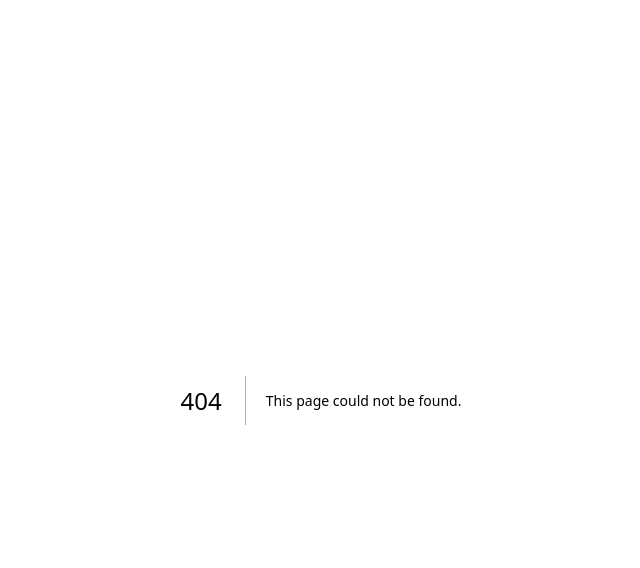
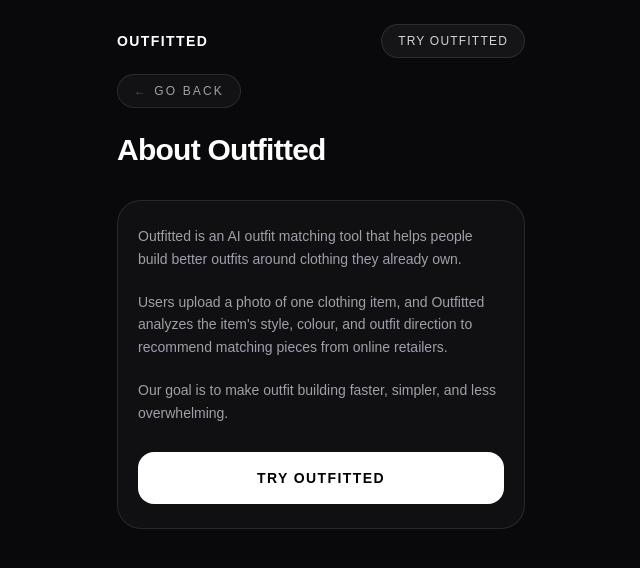
Before and after one commit to tzvetkovalexander12/outfitted, a Next.js app: page /about in a window 1280 px wide. Before the commit this address had no page. Shown: the top 568 px of the page, without its empty margins (319-959 px from the left). Built offline with nearby package versions, Linux system fonts and the light colour scheme.

Commit message:
Add trust and legal pages

```diff
--- /dev/null
+++ b/app/about/page.tsx
@@ -0,0 +1,33 @@
+import type { Metadata } from "next";
+import Link from "next/link";
+import { LegalPageShell } from "../../components/legal-page-shell";
+
+export const metadata: Metadata = {
+  title: "About | Outfitted",
+  description:
+    "Learn how Outfitted uses AI to recommend matching pieces from European retailers around clothing you already own.",
+};
+
+export default function AboutPage() {
+  return (
+    <LegalPageShell title="About Outfitted">
+      <p>
+        Outfitted is an AI outfit matching tool that helps people build better outfits around clothing they already own.
+      </p>
+      <p>
+        Users upload a photo of one clothing item, and Outfitted analyzes the item&apos;s style, colour, and outfit
+        direction to recommend matching pieces from online retailers.
+      </p>
+      <p>Our goal is to make outfit building faster, simpler, and less overwhelming.</p>
+
+      <div className="pt-2">
+        <Link
+          href="/outfit"
+          className="inline-flex w-full items-center justify-center rounded-2xl bg-white px-6 py-4 text-sm font-semibold uppercase tracking-widest text-black transition hover:scale-[1.02] hover:bg-zinc-100 active:scale-[0.99]"
+        >
+          Try Outfitted
+        </Link>
+      </div>
+    </LegalPageShell>
+  );
+}
--- /dev/null
+++ b/app/affiliate-disclosure/page.tsx
@@ -0,0 +1,24 @@
+import type { Metadata } from "next";
+import { LegalPageShell } from "../../components/legal-page-shell";
+
+export const metadata: Metadata = {
+  title: "Affiliate Disclosure | Outfitted",
+  description: "How affiliate links on Outfitted work and how they support the service.",
+};
+
+export default function AffiliateDisclosurePage() {
+  return (
+    <LegalPageShell title="Affiliate Disclosure">
+      <p>Outfitted recommends clothing and accessories from online retailers.</p>
+      <p>
+        Some links on Outfitted may be affiliate links. This means we may earn a commission if a user clicks a product
+        link and makes a purchase.
+      </p>
+      <p>This does not change the price users pay.</p>
+      <p>Affiliate partnerships help keep Outfitted free to use.</p>
+      <p>
+        We aim to recommend products that are relevant to the uploaded item and useful for building better outfits.
+      </p>
+    </LegalPageShell>
+  );
+}
--- /dev/null
+++ b/app/contact/page.tsx
@@ -0,0 +1,28 @@
+import type { Metadata } from "next";
+import { LegalPageShell } from "../../components/legal-page-shell";
+
+export const metadata: Metadata = {
+  title: "Contact | Outfitted",
+  description: "Contact Outfitted for questions, feedback, partnerships, or affiliate enquiries.",
+};
+
+export default function ContactPage() {
+  return (
+    <LegalPageShell title="Contact">
+      <p>For questions, feedback, partnership requests, or affiliate enquiries, contact:</p>
+      <p className="text-white">
+        <span className="text-[11px] uppercase tracking-[0.16em] text-zinc-600">Email</span>
+        <br />
+        <a
+          href="mailto:tzvetkovalexander@gmail.com"
+          className="mt-1 inline-block font-medium text-zinc-200 underline decoration-white/20 underline-offset-4 transition hover:text-white hover:decoration-white/40"
+        >
+          tzvetkovalexander@gmail.com
+        </a>
+      </p>
+      <p className="text-zinc-500">
+        We are currently improving Outfitted and welcome feedback from users and retail partners.
+      </p>
+    </LegalPageShell>
+  );
+}
--- a/app/outfit/page.tsx
+++ b/app/outfit/page.tsx
@@ -1,5 +1,6 @@
 "use client";
 
+import Link from "next/link";
 import { useEffect, useMemo, useState } from "react";
 import { getProductsForCategories } from "../../lib/products";
 
@@ -711,6 +712,26 @@
           </section>
         )}
       </div>
+
+      <footer className="mx-auto max-w-md border-t border-white/[0.08] px-4 pb-10 pt-10 sm:px-5">
+        <nav
+          className="flex flex-wrap justify-center gap-x-5 gap-y-2 text-[10px] uppercase tracking-[0.16em] text-zinc-600"
+          aria-label="Legal and contact"
+        >
+          <Link href="/about" className="transition hover:text-zinc-400">
+            About
+          </Link>
+          <Link href="/privacy" className="transition hover:text-zinc-400">
+            Privacy
+          </Link>
+          <Link href="/affiliate-disclosure" className="transition hover:text-zinc-400">
+            Affiliate Disclosure
+          </Link>
+          <Link href="/contact" className="transition hover:text-zinc-400">
+            Contact
+          </Link>
+        </nav>
+      </footer>
     </main>
   );
 }
--- a/app/page.tsx
+++ b/app/page.tsx
@@ -127,13 +127,32 @@
       </div>
 
       {/* Footer */}
-      <footer className="mx-auto max-w-md px-5 pb-10 border-t border-white/10 pt-8 flex items-center justify-between">
-        <span className="text-xs font-semibold uppercase tracking-widest text-zinc-600">
-          Outfitted
-        </span>
-        <span className="text-xs text-zinc-700">
-          AI outfit matching, simplified.
-        </span>
+      <footer className="mx-auto max-w-md border-t border-white/10 px-5 pb-10 pt-8">
+        <div className="flex flex-col gap-6 sm:flex-row sm:items-start sm:justify-between">
+          <div>
+            <span className="text-xs font-semibold uppercase tracking-widest text-zinc-600">
+              Outfitted
+            </span>
+            <p className="mt-1 text-xs text-zinc-700">AI outfit matching, simplified.</p>
+          </div>
+          <nav
+            className="flex flex-wrap gap-x-4 gap-y-2 text-[11px] uppercase tracking-[0.14em] text-zinc-500"
+            aria-label="Legal and contact"
+          >
+            <Link href="/about" className="transition hover:text-zinc-300">
+              About
+            </Link>
+            <Link href="/privacy" className="transition hover:text-zinc-300">
+              Privacy
+            </Link>
+            <Link href="/affiliate-disclosure" className="transition hover:text-zinc-300">
+              Affiliate Disclosure
+            </Link>
+            <Link href="/contact" className="transition hover:text-zinc-300">
+              Contact
+            </Link>
+          </nav>
+        </div>
       </footer>
 
     </main>
--- /dev/null
+++ b/app/privacy/page.tsx
@@ -0,0 +1,27 @@
+import type { Metadata } from "next";
+import { LegalPageShell } from "../../components/legal-page-shell";
+
+export const metadata: Metadata = {
+  title: "Privacy Policy | Outfitted",
+  description: "How Outfitted handles uploaded images, third-party processing, and contact information.",
+};
+
+export default function PrivacyPage() {
+  return (
+    <LegalPageShell title="Privacy Policy">
+      <p>Outfitted lets users upload clothing images to generate outfit recommendations.</p>
+      <p>
+        We only use uploaded images to analyze the clothing item and generate a recommendation. Uploaded images are not
+        used to personally identify users.
+      </p>
+      <p>Images may be sent to third-party AI providers for processing. We do not sell personal data.</p>
+      <p>
+        Outfitted may use basic analytics or affiliate tracking to understand product clicks and improve recommendations.
+      </p>
+      <p>If users contact us, we may receive their name or email address only for communication purposes.</p>
+      <p className="border-t border-white/[0.08] pt-5 text-xs text-zinc-500">
+        This policy may be updated as the product develops.
+      </p>
+    </LegalPageShell>
+  );
+}
--- /dev/null
+++ b/components/legal-back-button.tsx
@@ -0,0 +1,17 @@
+"use client";
+
+import { useRouter } from "next/navigation";
+
+export function LegalBackButton() {
+  const router = useRouter();
+
+  return (
+    <button
+      type="button"
+      onClick={() => router.back()}
+      className="inline-flex items-center gap-1.5 rounded-full border border-white/10 bg-white/[0.04] px-4 py-2 text-xs uppercase tracking-[0.18em] text-zinc-400 transition hover:border-white/20 hover:text-white"
+    >
+      <span className="text-zinc-600">←</span> Go back
+    </button>
+  );
+}
--- /dev/null
+++ b/components/legal-page-shell.tsx
@@ -0,0 +1,39 @@
+import Link from "next/link";
+import { LegalBackButton } from "./legal-back-button";
+
+type LegalPageShellProps = {
+  title: string;
+  children: React.ReactNode;
+};
+
+export function LegalPageShell({ title, children }: LegalPageShellProps) {
+  return (
+    <main className="min-h-screen bg-[#09090b] text-white overflow-x-hidden">
+      <nav className="mx-auto flex max-w-md items-center justify-between px-5 pb-4 pt-6">
+        <Link
+          href="/"
+          className="text-sm font-semibold uppercase tracking-widest text-white transition hover:text-zinc-300"
+        >
+          Outfitted
+        </Link>
+        <Link
+          href="/outfit"
+          className="rounded-full border border-white/10 bg-white/[0.05] px-4 py-2 text-xs uppercase tracking-widest text-zinc-300 transition hover:scale-[1.02] hover:border-white/20 hover:text-white"
+        >
+          Try Outfitted
+        </Link>
+      </nav>
+
+      <article className="mx-auto max-w-md px-5 pb-16">
+        <div className="mb-6">
+          <LegalBackButton />
+        </div>
+        <h1 className="mb-8 text-3xl font-bold tracking-tight text-white">{title}</h1>
+
+        <div className="space-y-5 rounded-[24px] border border-white/10 bg-white/[0.03] px-5 py-6 text-sm leading-relaxed text-zinc-400">
+          {children}
+        </div>
+      </article>
+    </main>
+  );
+}
```
